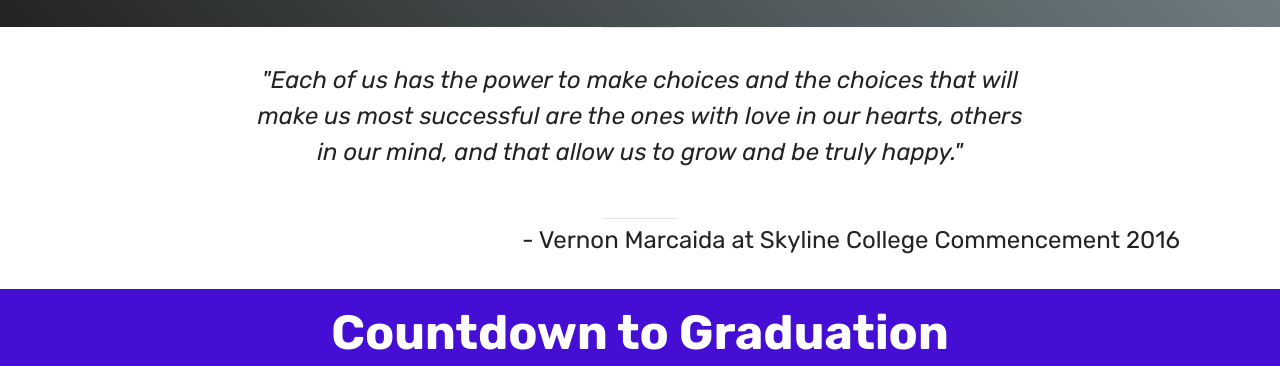
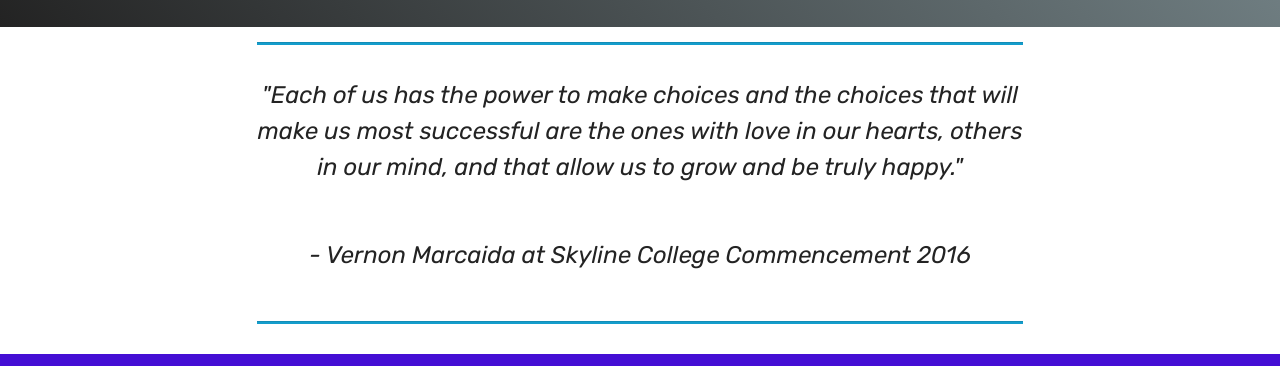
Before and after one commit to feelthevern/feelthevern.github.io, a plain HTML site: page page1.html in a window 1280 px wide. Shown: the part 428-794 px from the top of the page. Drawn offline with Linux system fonts and the light colour scheme; files whose address does not match are found by name.

Commit message:
create github pages

```diff
--- a/assets/mobirise/css/mbr-additional.css
+++ b/assets/mobirise/css/mbr-additional.css
@@ -1399,13 +1399,13 @@
   text-align: center;
 }
 .cid-qKRZhja6p3 {
-  padding-top: 0px;
-  padding-bottom: 0px;
+  padding-top: 15px;
+  padding-bottom: 30px;
   background-color: #ffffff;
 }
 .cid-qKRZhja6p3 .line {
-  background-color: #ffffff;
-  color: #ffffff;
+  background-color: #149dcc;
+  color: #149dcc;
   align: center;
   height: 2px;
   margin: 0 auto;
@@ -1421,15 +1421,6 @@
   .cid-qKRZhja6p3 .inner-container {
     width: 100% !important;
   }
-}
-.cid-qMa91q3w0L {
-  padding-top: 0px;
-  padding-bottom: 30px;
-  background-color: #ffffff;
-}
-.cid-qMa91q3w0L .media-container-row .mbr-text {
-  color: #232323;
-  text-align: right;
 }
 .cid-qKQACp4vVS {
   padding-top: 15px;
--- a/page1.html
+++ b/page1.html
@@ -46,34 +46,17 @@
     </div>
 </section>
 
-<section class="engine"><a href="https://mobirise.ws/f">easy web maker</a></section><section class="mbr-section article content9 cid-qKRZhja6p3" id="content9-z">
+<section class="engine"><a href="https://mobirise.ws/n">best website creator app</a></section><section class="mbr-section article content9 cid-qKRZhja6p3" id="content9-z">
 
 
 
     <div class="container">
         <div class="inner-container" style="width: 69%;">
-            <hr class="line" style="width: 10%;">
-            <div class="section-text align-center mbr-fonts-style display-5"><p><em>"Each of us has the power to make choices and the choices that will make us most successful are the ones with love in our hearts, others in our mind, and that allow us to grow and be truly happy."</em></p></div>
-            <hr class="line" style="width: 10%;">
+            <hr class="line" style="width: 100%;">
+            <div class="section-text align-center mbr-fonts-style display-5"><p><em>"Each of us has the power to make choices and the choices that will make us most successful are the ones with love in our hearts, others in our mind, and that allow us to grow and be truly happy."</em></p><br><p><em>- Vernon Marcaida at Skyline College Commencement 2016</em></p></div>
+            <hr class="line" style="width: 100%;">
         </div>
         </div>
-</section>
-
-<section once="" class="cid-qMa91q3w0L" id="footer6-1b">
-
-
-
-
-
-    <div class="container">
-        <div class="media-container-row align-center mbr-white">
-            <div class="col-12">
-                <p class="mbr-text mb-0 mbr-fonts-style display-5">
-                    - Vernon Marcaida at Skyline College Commencement 2016
-                </p>
-            </div>
-        </div>
-    </div>
 </section>
 
 <section class="countdown1 cid-qKQACp4vVS" id="countdown1-t">
```
Also changed, not shown: index.html (+1 -1 lines), page2.html (+2 -2 lines), page3.html (+1 -1 lines), page4.html (+1 -1 lines), page5.html (+1 -1 lines), 1 other file.
